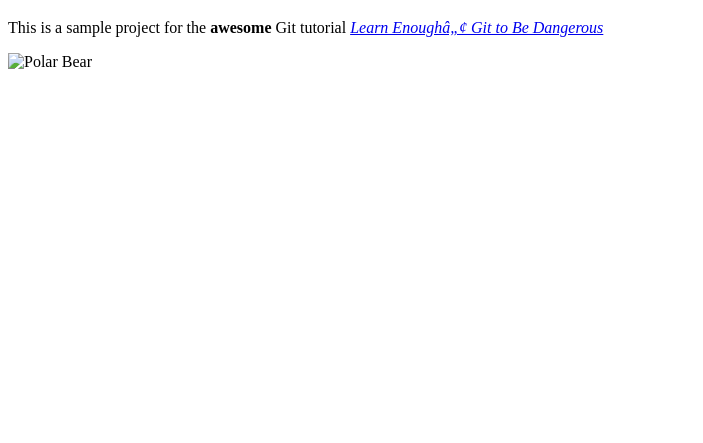
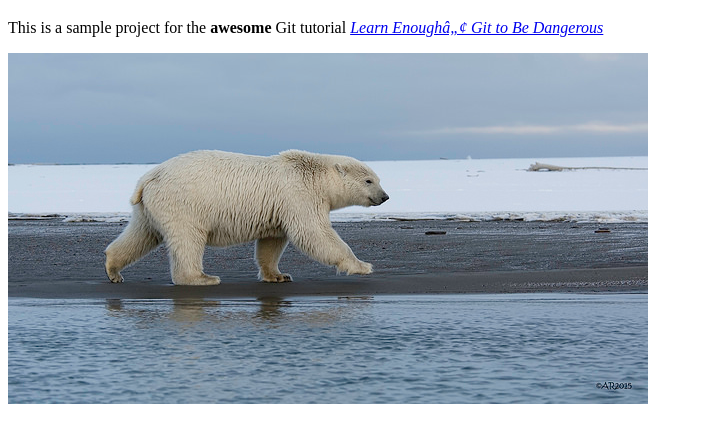
Before and after one commit to assagaiGLOVER/website, a plain HTML site: page about.html in a window 1280 px wide. Shown: the part 61-504 px from the top of the page, without its empty margins (0-703 px from the left). Drawn offline with Linux system fonts and the light colour scheme.

Commit message:
Add an image

```diff
--- a/about.html
+++ b/about.html
@@ -10,6 +10,6 @@
 	This is a sample project for the <strong>awesome</strong> Git
 	tutorial <a href="http"://learnenough.com/git-tutorial"><em>Learn Enough™ Git to Be Dangerous</em></a>
    </p>
-   <img src="images/polar_bear.jpg" alt="Polar Bear" />
+   <img src="images/polar_bear.jpg" alt="Polar Bear">
   </body>
 </html>
```
Also changed, not shown: images/polar_bear.jpg (added).
